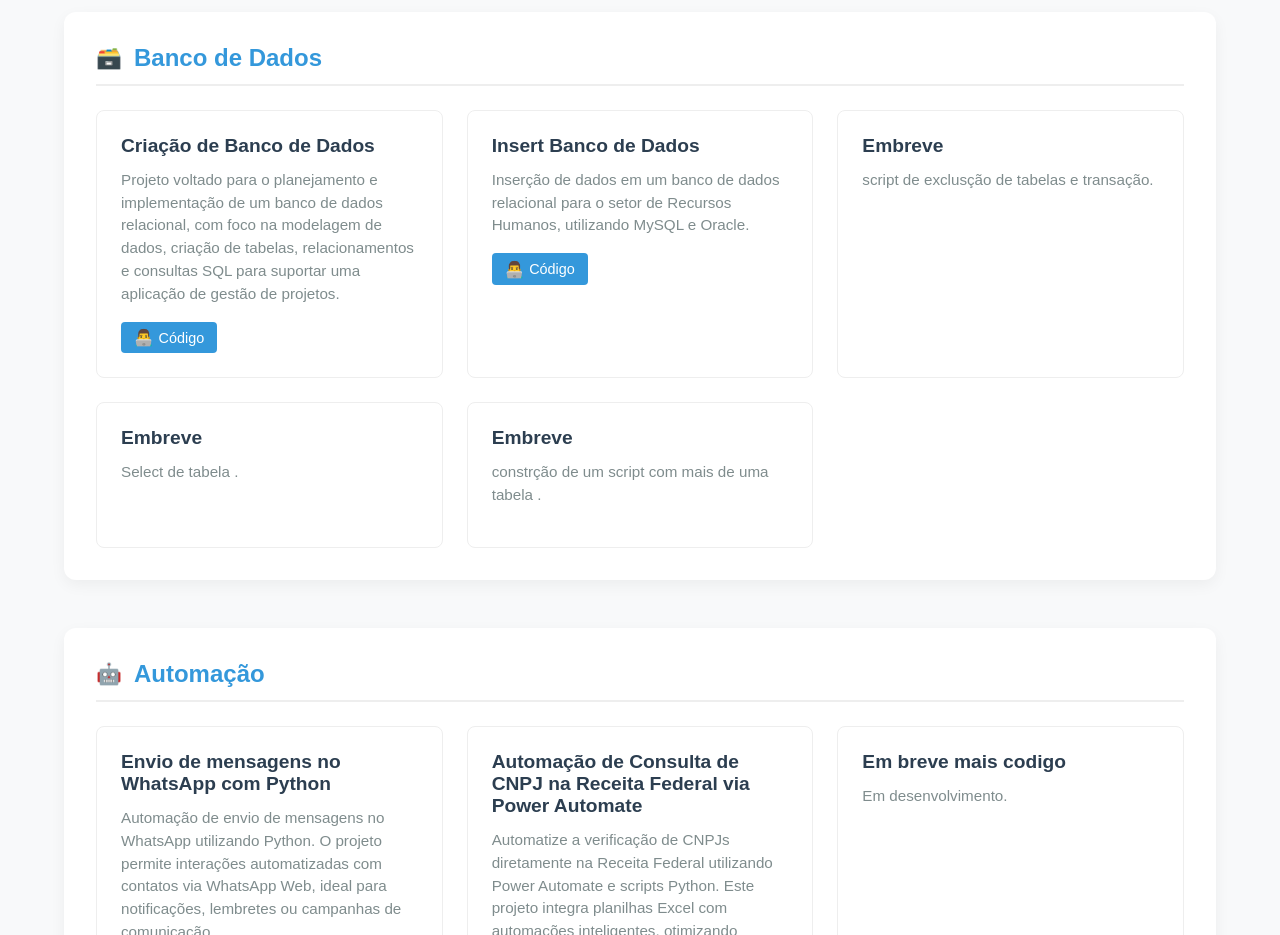
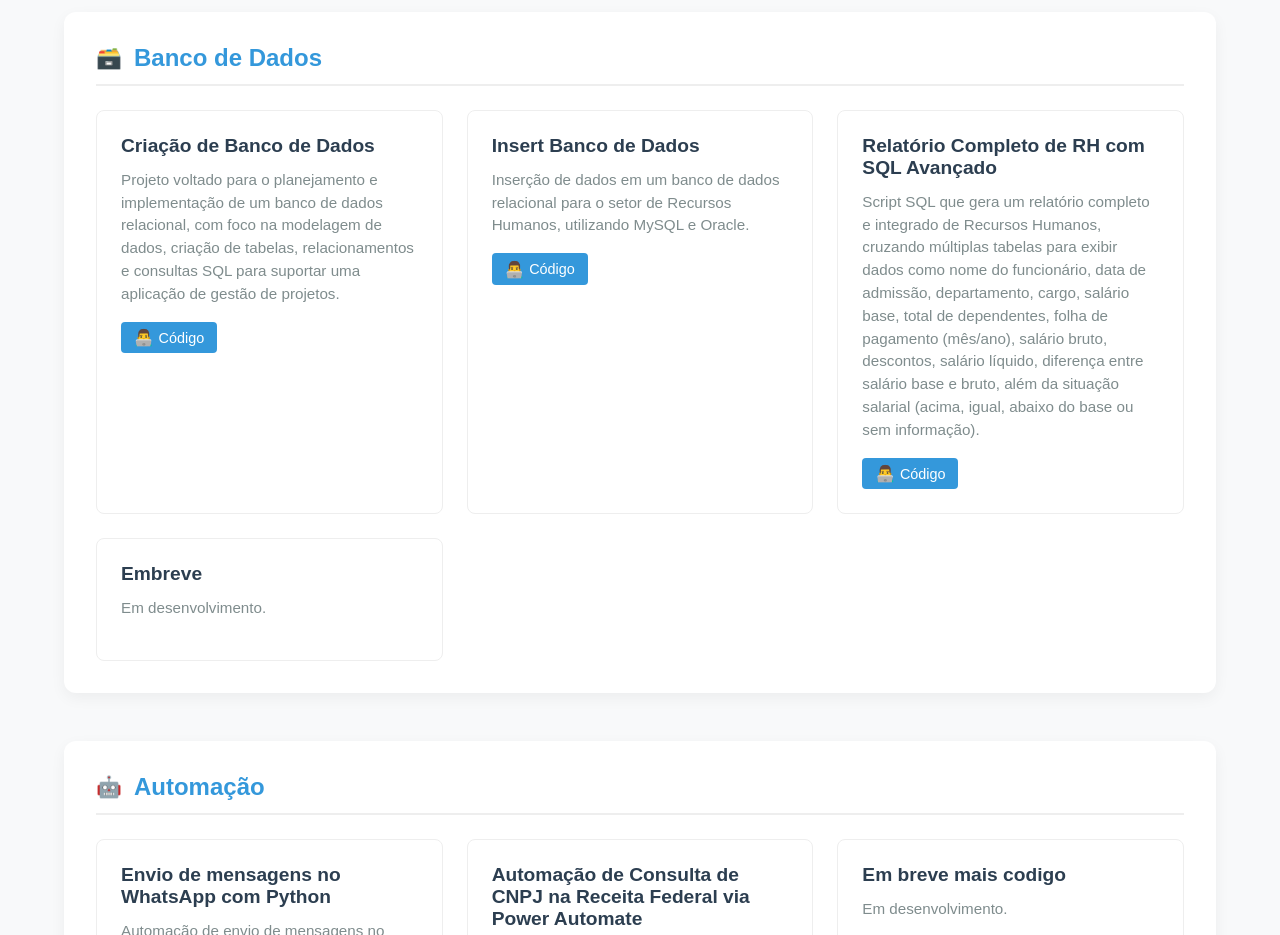
Before and after one commit to tiago639/Meu-portifoleo, a React (Create React App) app: page / in a window 1280 px wide. Shown: the part 8780-9715 px from the top of the page. Built offline with nearby package versions, Linux system fonts and the light colour scheme.

Commit message:
Ajuste Projeto

```diff
--- a/src/sections/Projects.jsx
+++ b/src/sections/Projects.jsx
@@ -45,20 +45,14 @@ const projectsByCategory = [
       },
       {
         id: 6,
-        title: 'Embreve ',
-        description: 'script de exclusção de tabelas e transação.',
-        githubUrl: '',
-      },
-      {
-        id: 7,
-        title: 'Embreve ',
-        description: 'Select de tabela .',
-        githubUrl: '',
+        title: 'Relatório Completo de RH com SQL Avançado',
+        description: 'Script SQL que gera um relatório completo e integrado de Recursos Humanos, cruzando múltiplas tabelas para exibir dados como nome do funcionário, data de admissão, departamento, cargo, salário base, total de dependentes, folha de pagamento (mês/ano), salário bruto, descontos, salário líquido, diferença entre salário base e bruto, além da situação salarial (acima, igual, abaixo do base ou sem informação).',
+        githubUrl: 'https://github.com/tiago639/Desafio_RH',
       },
       {
         id: 8,
         title: 'Embreve ',
-        description: 'constrção de um script com mais de uma tabela  .',
+        description: 'Em desenvolvimento.',
         githubUrl: '',
       },
     ],
```
